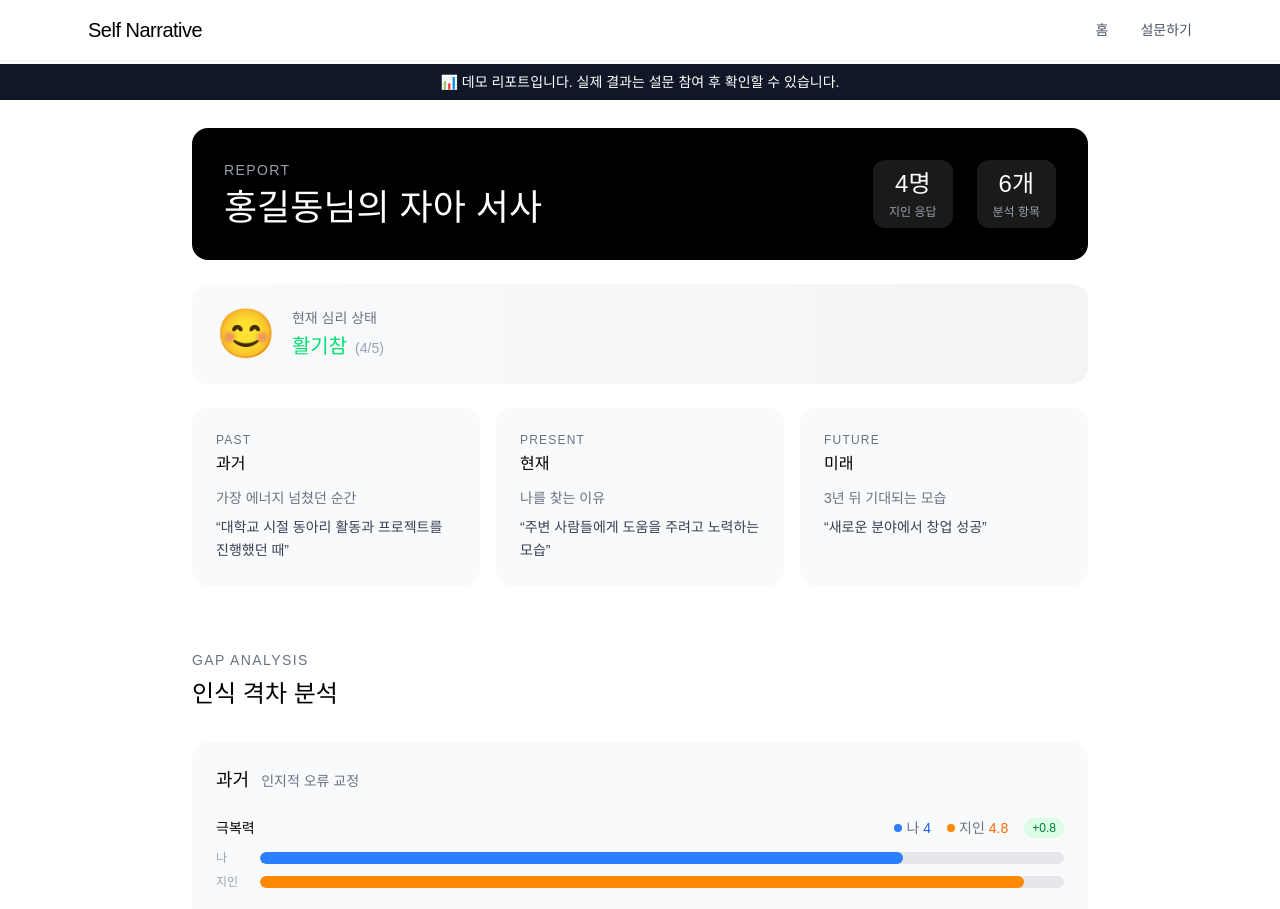
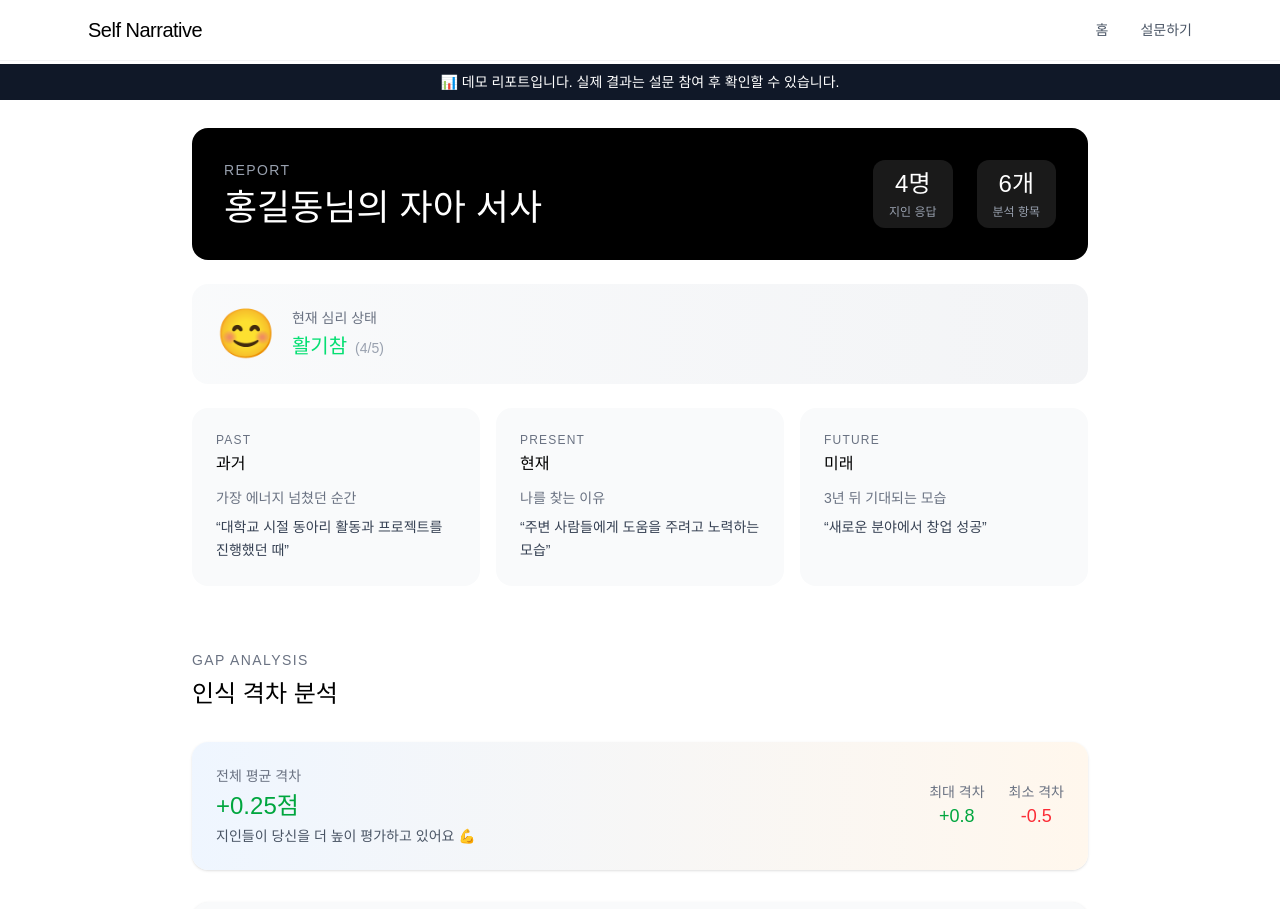
Before and after one commit to Lennoner/self-narrative, a Next.js app: page /demo in a window 1280 px wide. Shown: the top 909 px of the page. Built offline with nearby package versions, Linux system fonts and the light colour scheme.

Commit message:
feat: 격차 차트 개선 - 라벨 원문 축약, 전체 요약, 카드 그림자

```diff
--- a/src/components/GapChart.tsx
+++ b/src/components/GapChart.tsx
@@ -6,6 +6,16 @@ interface GapChartProps {
     gaps: GapData[];
 }
 
+// 라벨을 원문 축약 질문으로 매핑
+const labelToQuestion: Record<string, string> = {
+    '극복력': '어려운 상황을 내 힘으로 극복',
+    '자부심': '성과에 대해 자부심을 느낀다',
+    '영향력': '주변에 긍정적 영향을 주고 있다',
+    '필요성': '그룹에서 꼭 필요한 사람이다',
+    '잠재력': '나만의 가치를 증명할 잠재력이 있다',
+    '성장기대': '3년 뒤 더 나다운 삶을 살 것이다',
+};
+
 export default function GapChart({ gaps }: GapChartProps) {
     const categories = ['과거', '현재', '미래'];
     const categoryMeta: Record<string, { en: string; desc: string }> = {
@@ -13,6 +23,11 @@ export default function GapChart({ gaps }: GapChartProps) {
         '현재': { en: 'Present', desc: '사회적 가치 입증' },
         '미래': { en: 'Future', desc: '잠재역량 도출' },
     };
+
+    // 전체 평균 격차 계산
+    const avgGap = gaps.reduce((sum, g) => sum + g.gap, 0) / gaps.length;
+    const maxGap = Math.max(...gaps.map(g => g.gap));
+    const minGap = Math.min(...gaps.map(g => g.gap));
 
     return (
         <div className="w-full max-w-4xl mx-auto">
@@ -23,12 +38,51 @@ export default function GapChart({ gaps }: GapChartProps) {
                 </h2>
             </div>
 
+            {/* 전체 요약 */}
+            <div className="bg-gradient-to-r from-blue-50 to-orange-50 rounded-2xl p-6 mb-8 shadow-sm">
+                <div className="flex flex-col md:flex-row md:items-center md:justify-between gap-4">
+                    <div>
+                        <p className="text-sm text-gray-500 mb-1">전체 평균 격차</p>
+                        <p className="text-2xl font-medium">
+                            {avgGap > 0 ? (
+                                <span className="text-green-600">+{avgGap.toFixed(2)}점</span>
+                            ) : avgGap < 0 ? (
+                                <span className="text-red-500">{avgGap.toFixed(2)}점</span>
+                            ) : (
+                                <span className="text-gray-600">0점</span>
+                            )}
+                        </p>
+                        <p className="text-sm text-gray-600 mt-1">
+                            {avgGap > 0
+                                ? '지인들이 당신을 더 높이 평가하고 있어요 💪'
+                                : avgGap < 0
+                                    ? '자기 평가가 지인보다 높은 편이에요'
+                                    : '자기 인식과 지인 평가가 일치해요'}
+                        </p>
+                    </div>
+                    <div className="flex gap-6 text-center">
+                        <div>
+                            <p className="text-sm text-gray-500">최대 격차</p>
+                            <p className={`text-lg font-medium ${maxGap > 0 ? 'text-green-600' : 'text-gray-600'}`}>
+                                {maxGap > 0 ? '+' : ''}{maxGap.toFixed(1)}
+                            </p>
+                        </div>
+                        <div>
+                            <p className="text-sm text-gray-500">최소 격차</p>
+                            <p className={`text-lg font-medium ${minGap < 0 ? 'text-red-500' : 'text-gray-600'}`}>
+                                {minGap > 0 ? '+' : ''}{minGap.toFixed(1)}
+                            </p>
+                        </div>
+                    </div>
+                </div>
+            </div>
+
             <div className="space-y-6">
                 {categories.map((category) => {
                     const categoryGaps = gaps.filter((g) => g.category === category);
 
                     return (
-                        <div key={category} className="bg-gray-50 rounded-2xl p-6">
+                        <div key={category} className="bg-gray-50 rounded-2xl p-6 shadow-sm hover:shadow-md transition-shadow">
                             <div className="flex items-baseline gap-3 mb-6">
                                 <h3 className="text-lg font-medium">{category}</h3>
                                 <span className="text-sm text-gray-500">{categoryMeta[category].desc}</span>
@@ -37,8 +91,10 @@ export default function GapChart({ gaps }: GapChartProps) {
                             <div className="space-y-5">
                                 {categoryGaps.map((gap) => (
                                     <div key={`${gap.category}-${gap.label}`}>
-                                        <div className="flex justify-between items-center mb-3">
-                                            <span className="text-sm font-medium">{gap.label}</span>
+                                        <div className="flex justify-between items-start mb-3">
+                                            <span className="text-sm font-medium text-gray-700 leading-tight max-w-[200px]">
+                                                {labelToQuestion[gap.label] || gap.label}
+                                            </span>
                                             <div className="flex items-center gap-4 text-sm">
                                                 <span className="flex items-center gap-1">
                                                     <span className="w-2 h-2 bg-blue-500 rounded-full"></span>
```
